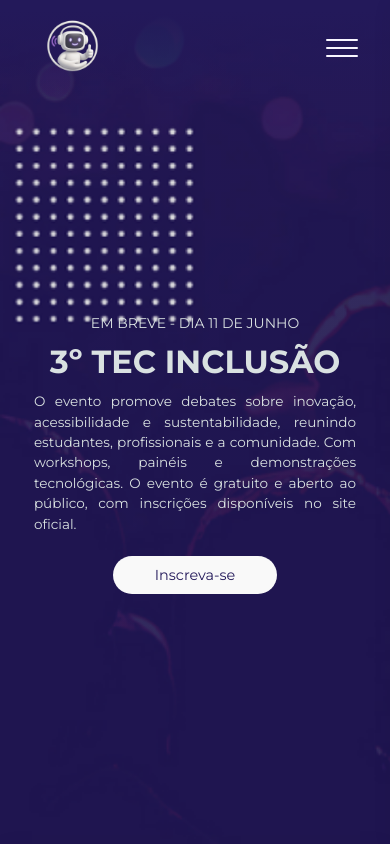
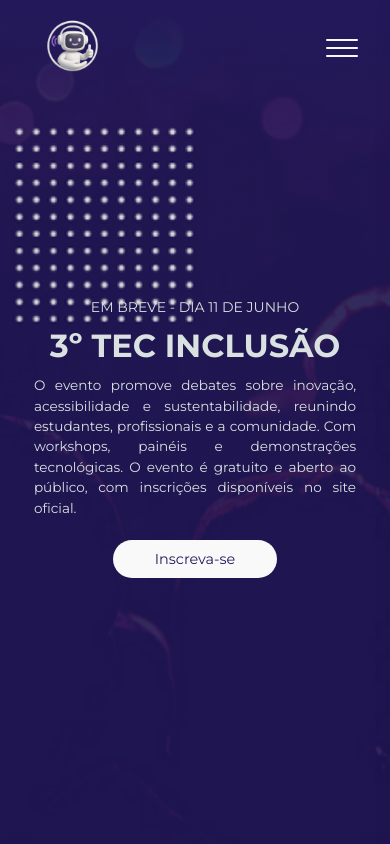
Before and after one commit to arthurpestana/tec-inclusao-projeto, a Next.js app: page /home in a window 390 px wide. Built offline with nearby package versions, Linux system fonts and the light colour scheme.

Commit message:
fix: adjust padding for mobile view in HomeBanner and reposition button in TimelineItem - 30/05

```diff
--- a/src/app/home/_ui/HomeBanner/HomeBanner.module.scss
+++ b/src/app/home/_ui/HomeBanner/HomeBanner.module.scss
@@ -121,7 +121,7 @@
 
 @media screen and (max-width: 480px) {
   .banner__content {
-    padding: 0 16px 32px;
+    padding: 0 16px 64px;
 
     .banner__content__main {
       gap: 16px;
--- a/src/app/home/_ui/HomeTimeline/TimelineItem/TimelineItem.module.scss
+++ b/src/app/home/_ui/HomeTimeline/TimelineItem/TimelineItem.module.scss
@@ -90,7 +90,7 @@
                         border-radius: 2px;
                         background-color: $foreground-primary;
                         position: absolute;
-                        left: 102%;
+                        left: 110%;
                     }
                 }
 
```
